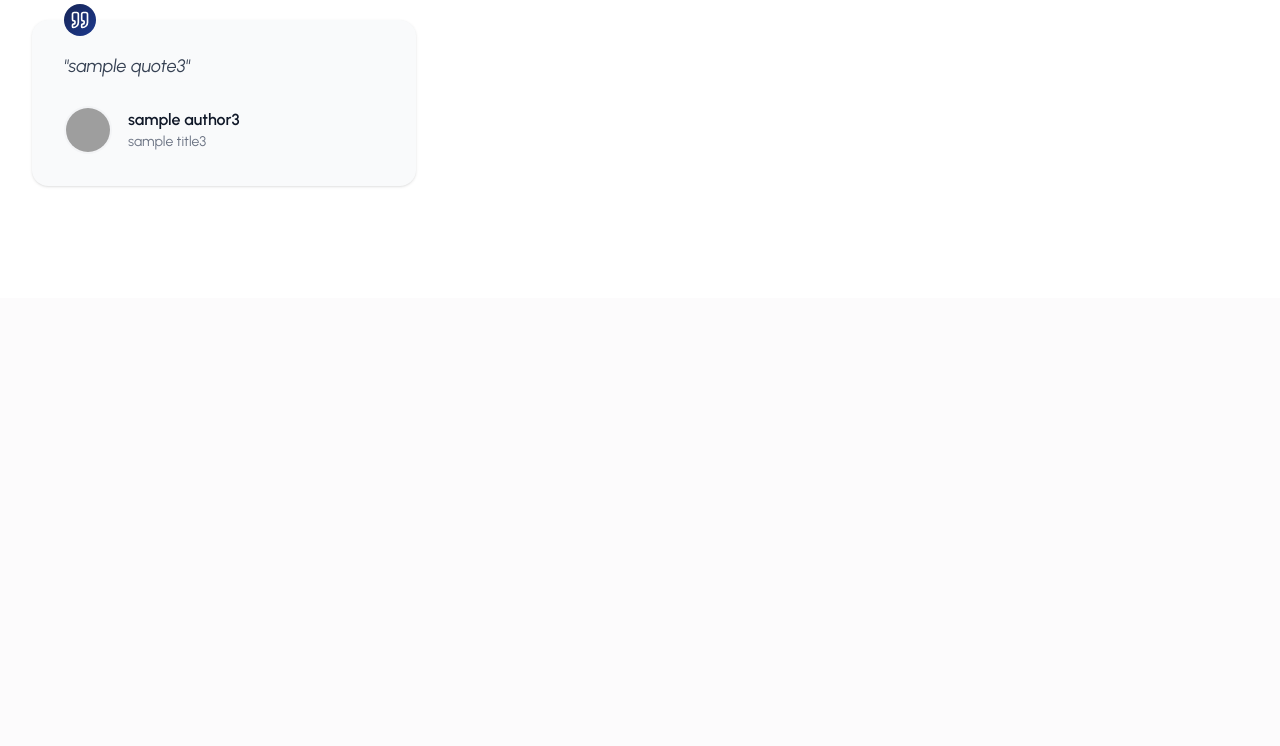
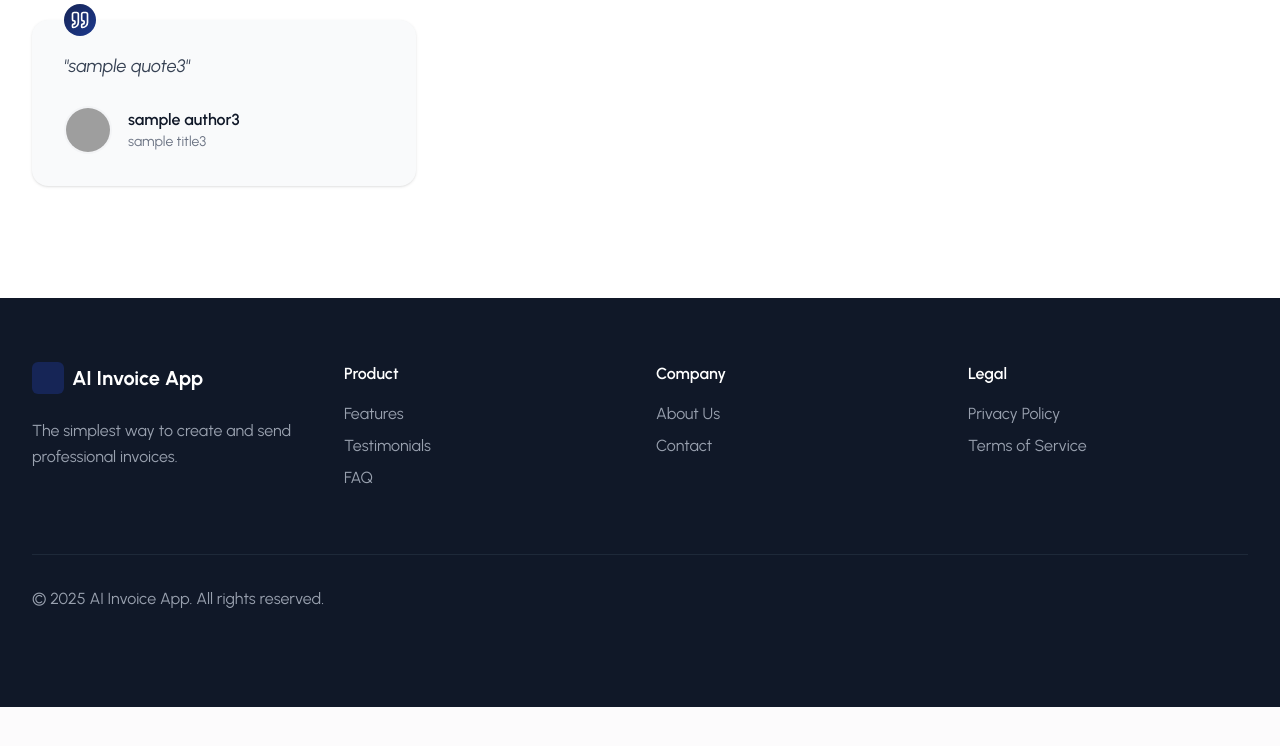
Before and after one commit to austinxduong/ai-invoice-app, a React app: page / in a window 1280 px wide. Shown: the part 1834-2580 px from the top of the page. Built offline with nearby package versions, Linux system fonts and the light colour scheme; grey boxes are pictures that could not be loaded; the HTML template or start-up script is replaced by a standard one.

Commit message:
twitter/linkedin/github filetext icons deprecated from lucide-react

```diff
--- a/src/components/landing/Footer.jsx
+++ b/src/components/landing/Footer.jsx
@@ -1,97 +1,88 @@
-// import { Link } from "react-router-dom"
-// import { Twitter, Github, LinkedIn, FileText } from "lucide-react"
+import { Link } from "react-router-dom"
+// Twitter, Github, LinkedIn, and Filetext are deprecated from "lucide-react"/breaks landing page
 
-// const FooterLink = ({ href, to, children }) => {
-//     const className = "block text-gray-400 hover:text-white transition-colors duration-200"
-//     if (to) {
-//         return <Link to={to} className={className}>{children}</Link>;
-//     }
-//     return <a href={href} className={className}>{children}</a>
-// };
 
-// const SocialLink = ({ href, children}) => {
-//     return (
-//         <a
-//             href={href}
-//             classname="w-10 h-10 bg-blue-950 rounded-lg flex items-center justify-center hover:bg-gray-700 transition-colors duration-200"
-//             target="_blank"
-//             rel="noopener noreferrer"
-//         >
-//         {children}
-//     </a>
-//     );
-// };
+const FooterLink = ({ href, to, children }) => {
+    const className = "block text-gray-400 hover:text-white transition-colors duration-200"
+    if (to) {
+        return <Link to={to} className={className}>{children}</Link>
+    }
+    return <a href={href} className={className}>{children}</a>
+};
 
-// const Footer = () => {
-//   return (
-//     <footer className="bg-gray-900 text-white">
-//         <div className="">
-//             <div className="">
-//                 <div className="">
-//                     <Link to="/" className="">
-//                         <div className="">
-//                             <FileText className="" />
-//                         </div>
-//                         <span className=""> AI Invoice App </span>
-//                     </Link>
-//                     <p className="">
-//                         The simpliest way to create and send professional invoices.
-//                     </p>
-//                     </div>
-//                     <div>
-//                         <h3 className="">Product</h3>
-//                         <ul className="">
-//                             <li>
-//                                 <FooterLink href="#features">Features</FooterLink>
-//                             </li>
-//                             <li>
-//                                 <FooterLink href="#testimonials">Testimonials</FooterLink>
-//                             </li>
-//                             <li>
-//                                 <FooterLink href="#faq">FAQ</FooterLink>
-//                             </li>
-//                         </ul>
-//                     </div>
-//                     <div>
-//                         <h3 className="">Company</h3>
-//                         <ul className="">
-//                             <li><FooterLink to="/about">About Us</FooterLink></li>
-//                             <li><FooterLink to="/contact">Contact</FooterLink></li>
-//                         </ul>
-//                     </div>
-//                     <div>
-//                         <h3 className="">Legal</h3>
-//                         <ul className="">
-//                             <li>
-//                                 <FooterLink to="/privacy">Privacy Policy</FooterLink>
-//                             </li>
-//                             <li>
-//                                 <FooterLink to="/terms">Terms of Service</FooterLink>
-//                             </li>
-//                         </ul>
-//                     </div>
-//                 </div>
-//                 <div className="">
-//                     <div className="">
-//                         <p className="">
-//                             &copy; 2025 AI Invoice App. All rights reserved.
-//                         </p>
-//                         <div className="">
-//                             <SocialLink href="#">
-//                                 <Twitter className="" />
-//                             </SocialLink>
-//                             <SocialLink href="#">
-//                                 <Github className="" />
-//                             </SocialLink>
-//                             <SocialLink href="#">
-//                                 <Linkedin className="" />
-//                             </SocialLink>
-//                         </div>
-//                     </div>
-//                 </div>
-//             </div>
-//         </footer>
-//   )
-// }
+const SocialLink = ({ href, children }) => {
+    return (
+        <a
+            href={href}
+            className="w-10 h-10 bg-blue-950 rounded-lg flex items-center justify-center hover:bg-gray-700 transition-colors duration-200"
+            target="_blank"
+            rel="noopener noreferrer"
+        >
+            {children}
+        </a>
+    );
+};
+const Footer = () => {
+  return (
+    <footer className="bg-gray-900 text-white">
+        <div className="max-w-7xl mx-auto px-4 sm:px-6 lg:px-8 py-16">
+            <div className="grid grid-cols-1 md:grid-cols-2 lg:grid-cols-4 gap-8" >
+                <div className="space-y-4 md:col-span-2 lg:col-span-1">
+                    <Link to="/" className="flex items-center space-x-2 mb-6">
+                        <div className="w-8 h-8 bg-blue-950 rounded-md flex items-center justify-center">
 
-// export default Footer
+                            </div>
+                            <span className="text-xl font-bold">AI Invoice App</span>
+                            </Link>
+                            <p className="text-gray-400 leading-relaxed max-w-sm">
+                                The simplest way to create and send professional invoices.
+                            </p>
+                            </div>
+                            <div>
+                                <h3 className="text-base font-semibold mb-4">Product</h3>
+                                <ul className="space-y-2">
+                                    <li>
+                                        <FooterLink href="#features">Features</FooterLink>
+                                    </li>
+                                    <li>
+                                        <FooterLink href="#testimonials">Testimonials</FooterLink>
+                                    </li>
+                                    <li>
+                                        <FooterLink href="#faq">FAQ</FooterLink>
+                                    </li>
+                                </ul>
+                            </div>
+                            <div>
+                                <h3 className="text-base font-semibold mb-4">Company</h3>
+                                <ul className="space-y-2">
+                                    <li><FooterLink to="/about">About Us</FooterLink></li>
+                                    <li><FooterLink to="/contact">Contact</FooterLink></li>
+                                </ul>
+                            </div>
+                            <div>
+                                <h3 className="text-base font-semibold mb-4">Legal</h3>
+                                <ul className="space-y-2">
+                                    <li>
+                                        <FooterLink to ="/privacy">Privacy Policy</FooterLink>
+                                    </li>
+                                    <li>
+                                        <FooterLink to ="/terms">Terms of Service</FooterLink>
+                                    </li>
+                                </ul>
+                            </div>
+                        </div>
+                        <div className="border-t border-gray-800 py-8 mt-16">
+                            <div className="flex flex-col md:flex-row justify-between items-center space-y-4 md:space-y-0">
+                                <p className="text-gray-400">
+                                    &copy; 2025 AI Invoice App. All rights reserved.
+                                </p>
+                                <div className="">
+                                </div>
+                            </div>
+                        </div>
+                    </div>
+                </footer>
+  )
+}
+
+export default Footer
--- a/src/pages/LandingPage/LandingPage.jsx
+++ b/src/pages/LandingPage/LandingPage.jsx
@@ -2,8 +2,8 @@ import React from 'react'
 import Header from '../../components/landing/Header'
 import Hero from '../../components/landing/Hero'
 import Features from '../../components/landing/Features'
-import { Testimonials } from '../../components/landing/Testimonials'
-// import Footer from '../../components/landing/Footer'
+import { Testimonials }  from '../../components/landing/Testimonials'
+import Footer from '../../components/landing/Footer'
 
 
 
@@ -15,7 +15,7 @@ const LandingPage = () => {
         <Hero />
         <Features />
         <Testimonials />
-        {/* <Footer /> */}
+        <Footer />
       </main>
 
     </div>
```
